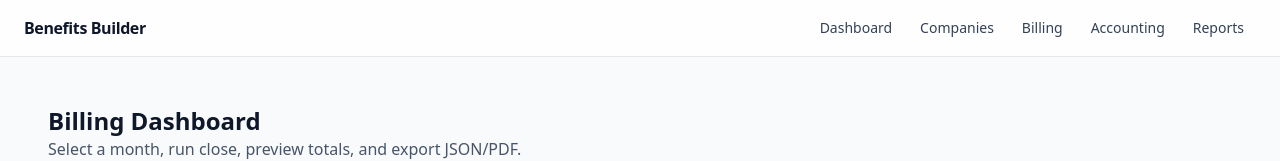
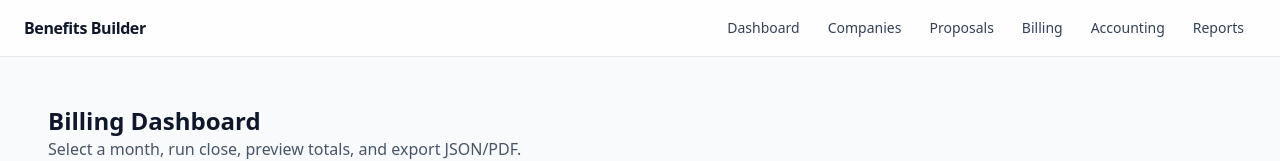
Before and after one commit to kstephens0331/benefit-builders, a Next.js app in the folder benefits_builder_saas/apps/web/: page /admin/billing in a window 1280 px wide. Shown: the top 161 px of the page. Built offline with nearby package versions, Linux system fonts and the light colour scheme; no server answers.

Commit message:
Add Proposals link to main navigation

```diff
--- a/benefits_builder_saas/apps/web/src/components/Nav.tsx
+++ b/benefits_builder_saas/apps/web/src/components/Nav.tsx
@@ -12,6 +12,7 @@ export default async function Nav() {
     <nav className="flex items-center gap-1">
       <Link className={link} href={"/dashboard" as Route}>Dashboard</Link>
       <Link className={link} href={"/companies" as Route}>Companies</Link>
+      <Link className={link} href={"/proposals" as Route}>Proposals</Link>
       <Link className={link} href={"/admin/billing" as Route}>Billing</Link>
       <Link className={link} href={"/accounting" as Route}>Accounting</Link>
       <Link className={link} href={"/reports" as Route}>Reports</Link>
```
